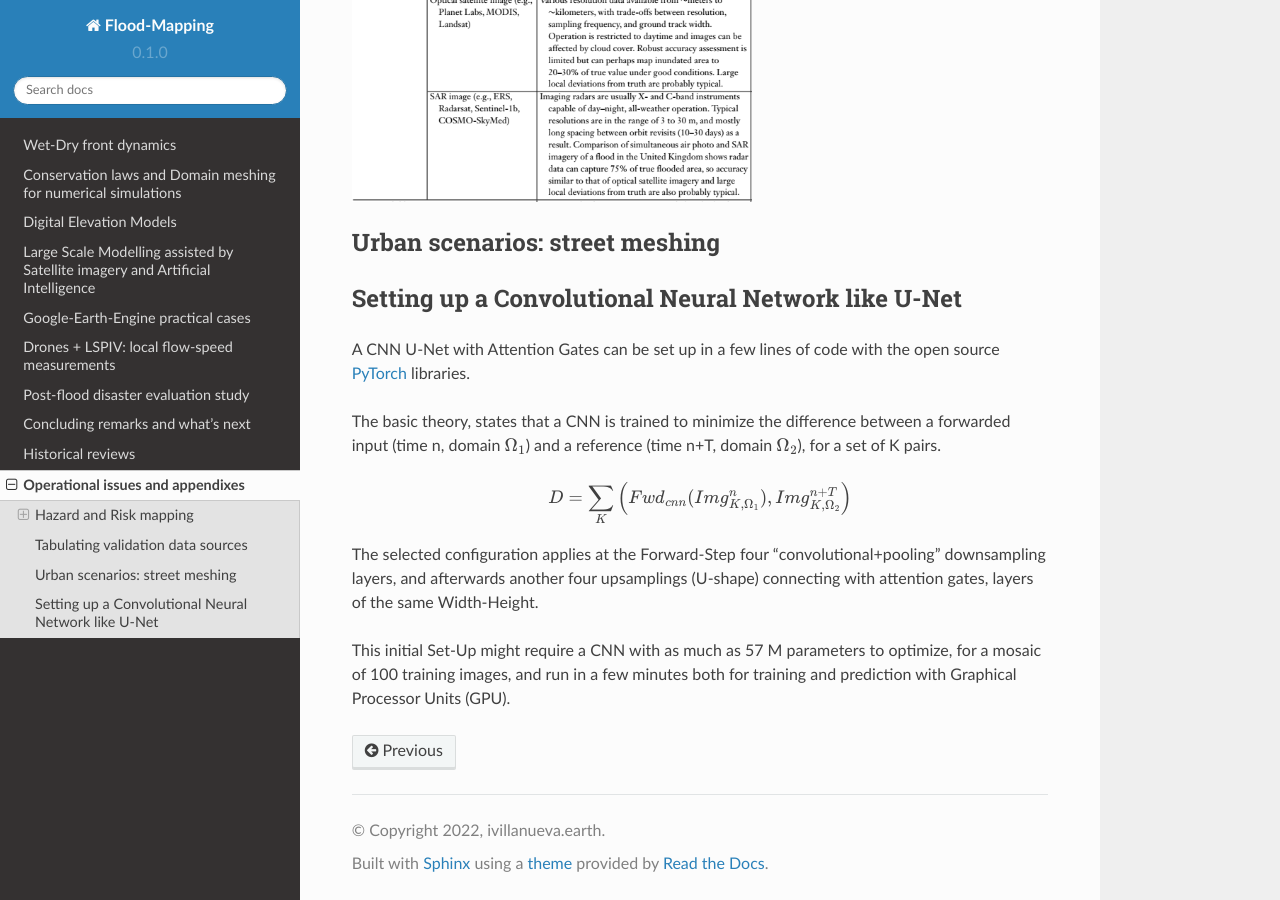
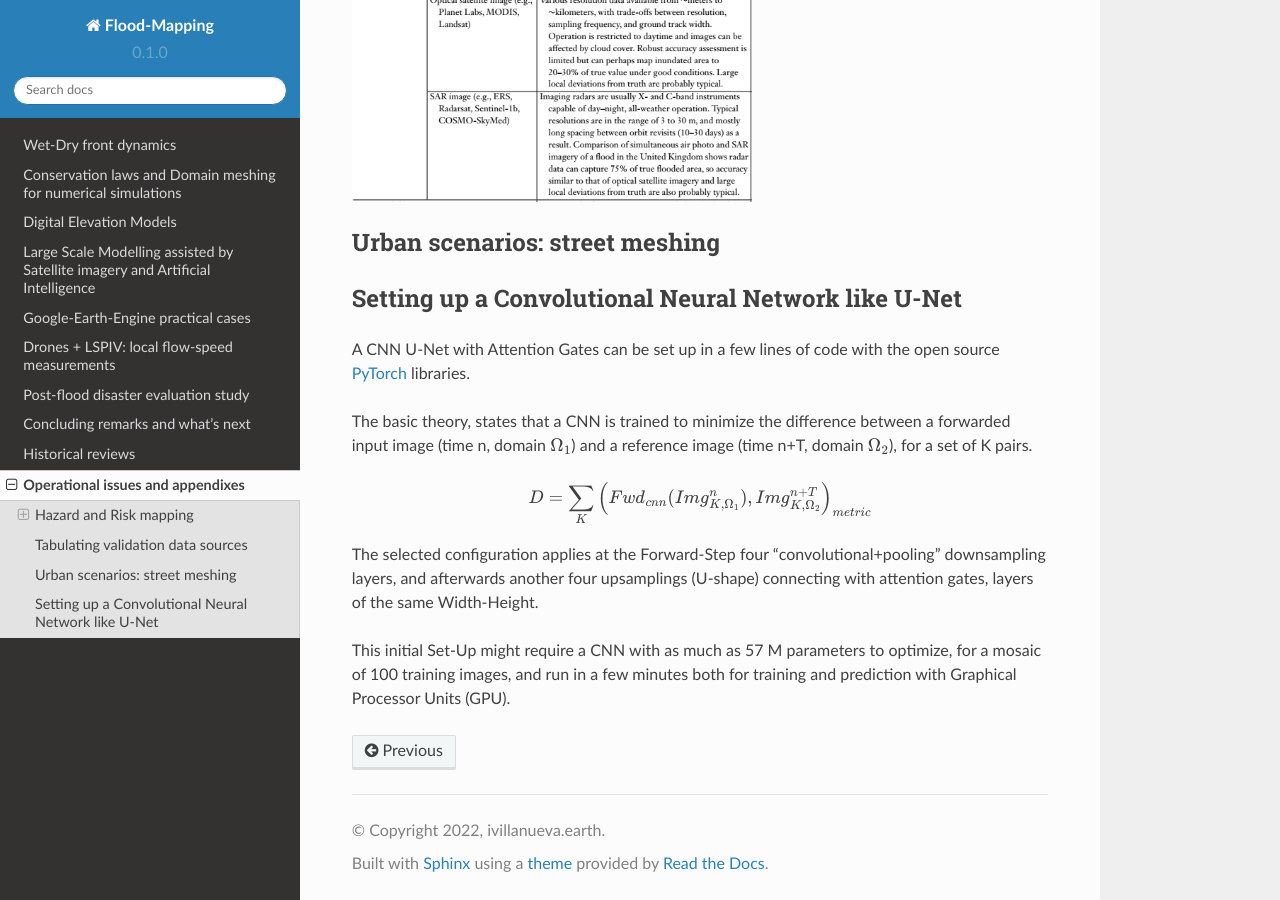
Before and after one commit to ivillamadrid/FloodMapping, a Sphinx documentation site: the page built from docs/source/operational_appx.rst, in a window 1280 px wide and 900 px high, scrolled down 1589 px. Built offline with Sphinx 7.4.7 and the Read the Docs theme 2.0.0, drawn with Linux system fonts in a browser that asks for light colours.

Commit message:
Update operational_appx.rst

```diff
--- a/docs/source/operational_appx.rst
+++ b/docs/source/operational_appx.rst
@@ -65,12 +65,12 @@ A CNN U-Net with Attention Gates can be set up in a few lines of code with the o
 
 .. _Pytorch: https://pytorch.org/
 
-The basic theory, states that a CNN is trained to minimize the difference between a forwarded input (time n, domain :math:`\Omega_1`)
-and a reference (time n+T, domain :math:`\Omega_2`), for a set of K pairs.
+The basic theory, states that a CNN is trained to minimize the difference between a forwarded input image (time n, domain :math:`\Omega_1`)
+and a reference image (time n+T, domain :math:`\Omega_2`), for a set of K pairs.
 
 .. math::
 
-  D=\sum_{K} \left(Fwd_{cnn}(Img_{K,\Omega_1}^{n}), Img_{K, \Omega_2}^{n+T}\right)
+  D=\sum_{K} \left(Fwd_{cnn}(Img_{K,\Omega_1}^{n}), Img_{K, \Omega_2}^{n+T}\right)_{metric}
 
 
 The selected configuration applies at the Forward-Step four "convolutional+pooling" downsampling layers, and afterwards another four upsamplings (U-shape)
```
